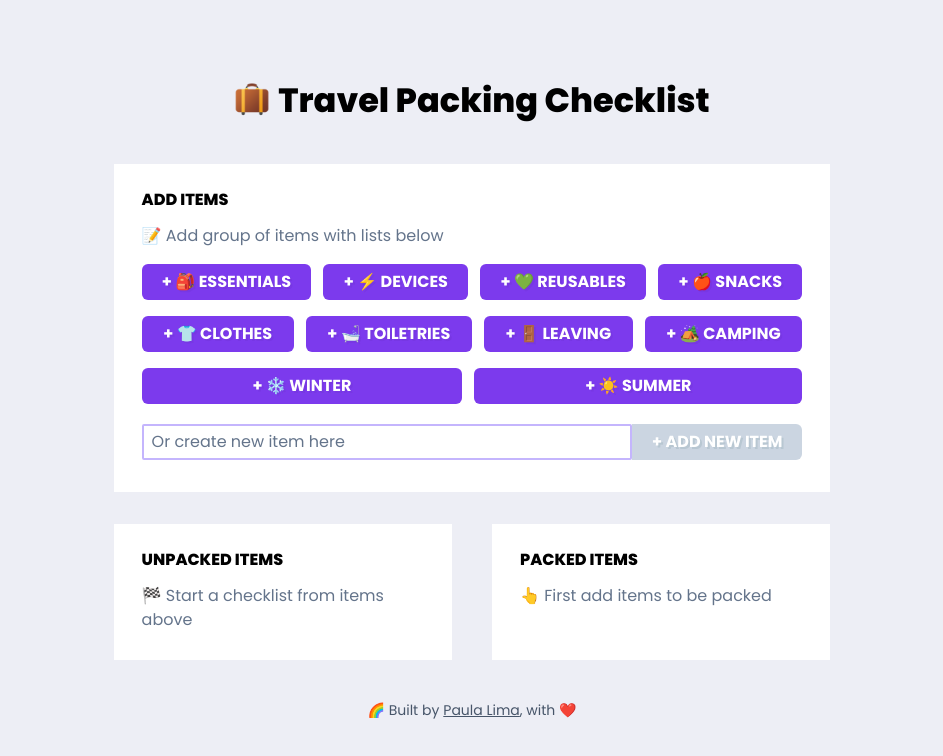
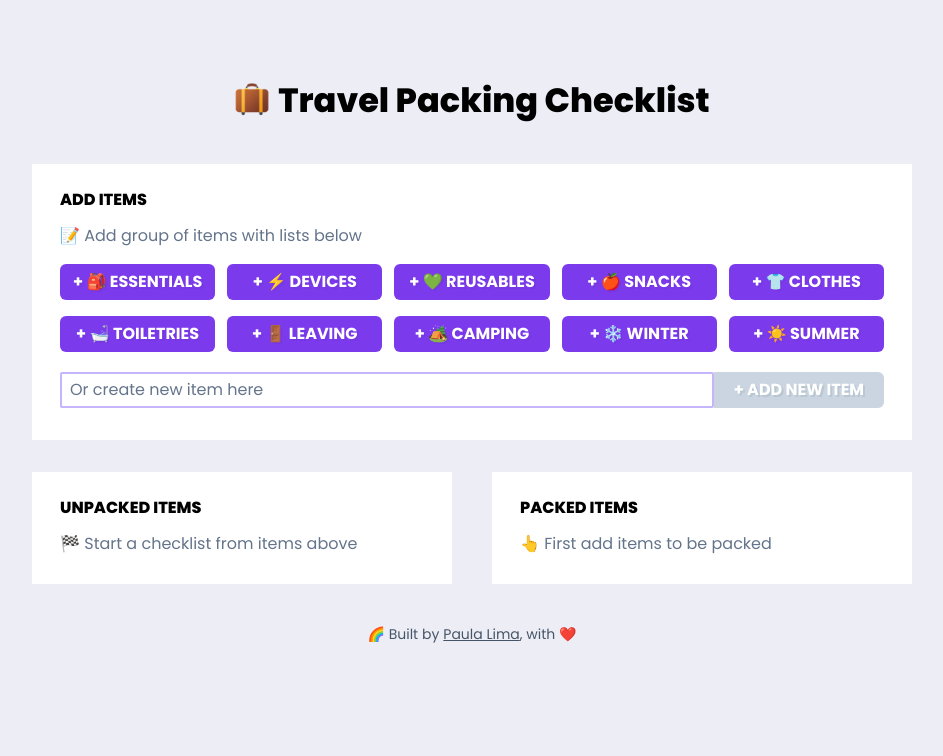
Before and after one commit to paulafffl/travel_packing_checklist, a React (Create React App) app: page / in a window 1280 px wide. Shown: the top 756 px of the page, without its empty margins (168-1111 px from the left). Built offline with nearby package versions, Linux system fonts and the light colour scheme.

Commit message:
Replace flex with grid due to new ListNames

```diff
--- a/src/components/AddList.tsx
+++ b/src/components/AddList.tsx
@@ -15,7 +15,7 @@ const AddList = ({ listName = 'listName' }: { listName: string }) => {
   };
   return (
     <button
-      className={`mt-3 flex-grow sm:mt-4 ${listShown && 'color-button-activated'}`}
+      className={`mt-3 sm:mt-4 ${listShown && 'color-button-activated'}`}
       aria-label={`Add ${listName}`}
       onClick={handleClick}
     >
--- a/src/components/AddSection.tsx
+++ b/src/components/AddSection.tsx
@@ -6,7 +6,7 @@ const AddSection = () => {
     <section className={'max-h-[60vh] overflow-y-auto sm:h-auto'}>
       <h2> ADD ITEMS </h2>
       <p>{'📝 Add group of items with lists below'}</p>
-      <div className="flex flex-wrap gap-x-3 sm:justify-between">
+      <div className="grid grid-cols-2 gap-x-3 md:grid-cols-5">
         <AddList listName={'listEssentials'} />
         <AddList listName={'listDevices'} />
         <AddList listName={'listReusables'} />
--- a/src/components/App.tsx
+++ b/src/components/App.tsx
@@ -3,7 +3,7 @@ import AddSection from './AddSection';
 
 function App() {
   return (
-    <div className="outer-margin">
+    <div className="main">
       <header>
         <h1>
           <img src="./logo.png" alt="Logo" className="mb-1.5 mr-2 inline-block h-9 w-9" />
--- a/src/index.css
+++ b/src/index.css
@@ -16,6 +16,9 @@ body {
   -moz-osx-font-smoothing: grayscale;
   background-color: rgb(237, 238, 245);
   @apply text-sm sm:text-base;
+  display: flex;
+  justify-content: center;
+  align-items: center;
 }
 
 footer {
@@ -55,7 +58,7 @@ button,
 button[type='button'],
 button[type='reset'],
 button[type='submit'] {
-  @apply color-palette-violet inline-flex items-center justify-center rounded-md px-3 py-1 font-bold uppercase text-white transition-all transition-colors ease-in ease-in active:bg-primary-300 disabled:bg-slate-300 disabled:text-white disabled:hover:bg-slate-300 sm:px-5;
+  @apply color-palette-violet inline-flex items-center justify-center overflow-hidden rounded-md px-3 py-1 font-bold uppercase text-white transition-all transition-colors ease-in ease-in active:bg-primary-300 disabled:bg-slate-300 disabled:text-white disabled:hover:bg-slate-300 sm:px-5;
   span {
     @apply py-0.5;
   }
@@ -91,10 +94,14 @@ section {
   @apply bg-primary-400 hover:bg-primary-400 md:hover:bg-primary-500;
 }
 
-.outer-margin {
-  margin: 10vh 22vw;
+.main {
+  @media (min-width: 1024px) {
+    padding: 10vh 0;
+    width: 55rem;
+  }
   @media (max-width: 1024px) {
-    margin: 7vh 8vw;
+    padding: 7vh 8vw;
+    width: 100vw;
   }
 }
 
```
